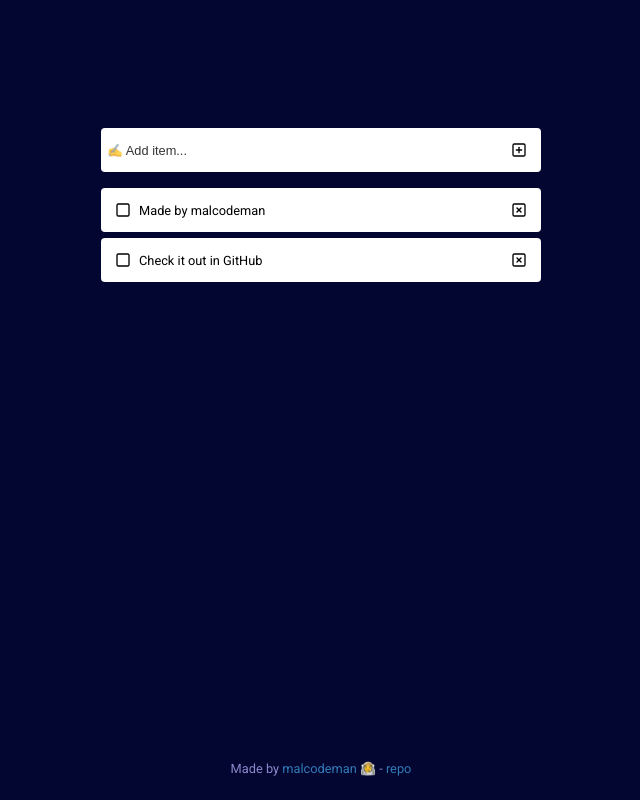
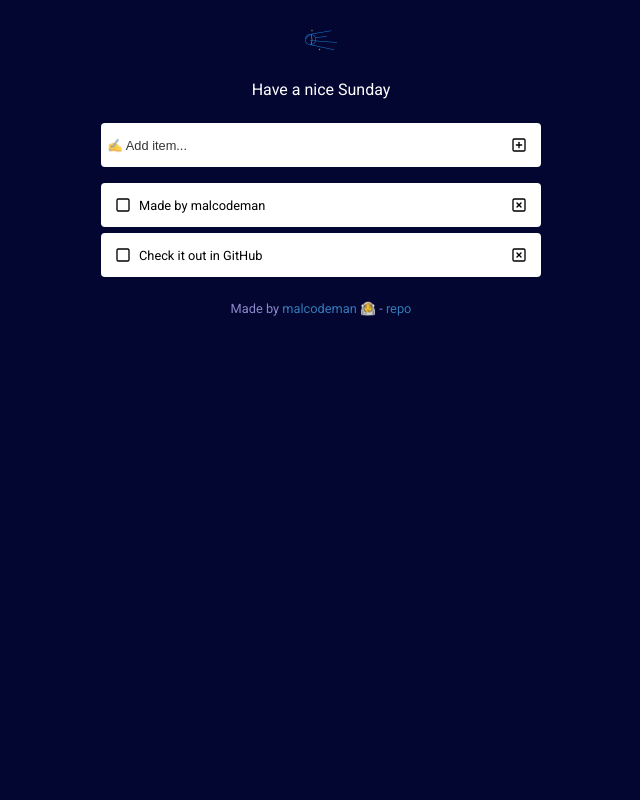
Before and after one commit to malcodeman/reminders, a React (Create React App) app: page / in a window 1280 px wide. Shown: the whole page, without its empty margins (319-959 px from the left). Built offline with nearby package versions, Linux system fonts and the light colour scheme.

Commit message:
Adds header

```diff
--- a/src/App.tsx
+++ b/src/App.tsx
@@ -5,6 +5,7 @@ import { ReactComponent as PlusSquareIcon } from "./plus-square.svg";
 import { ReactComponent as SquareIcon } from "./square.svg";
 import { ReactComponent as CheckSquareIcon } from "./check-square.svg";
 import { ReactComponent as XSquareIcon } from "./x-square.svg";
+import Header from "./components/header/Header";
 import Footer from "./components/footer/Footer";
 
 function App() {
@@ -55,6 +56,7 @@ function App() {
 
   return (
     <div className={style.app}>
+      <Header />
       <main className={style.main}>
         <form className={style.form} onSubmit={handleSubmit}>
           <input
--- a/src/app.module.css
+++ b/src/app.module.css
@@ -2,7 +2,6 @@
   display: flex;
   flex-direction: column;
   align-items: center;
-  justify-content: space-between;
   background-color: #020631;
   min-height: 100vh;
 }
@@ -12,7 +11,7 @@
   max-width: 488px;
   display: flex;
   flex-direction: column;
-  padding: 128px 24px 0 24px;
+  padding: 0 24px;
 }
 
 .form {
--- /dev/null
+++ b/src/components/header/Header.tsx
@@ -0,0 +1,18 @@
+import React from "react";
+
+import style from "./header.module.css";
+import { ReactComponent as Sputnik } from "./icons/sputnik.svg";
+
+const Header = () => {
+  function getDay(): string {
+    return new Date().toLocaleDateString("en-us", { weekday: "long" });
+  }
+  return (
+    <header className={style.header}>
+      <Sputnik className={style.logo} />
+      Have a nice {getDay()}
+    </header>
+  );
+};
+
+export default Header;
--- /dev/null
+++ b/src/components/header/header.module.css
@@ -0,0 +1,13 @@
+.header {
+  color: #fff;
+  padding: 24px;
+  display: flex;
+  flex-direction: column;
+  align-items: center;
+}
+
+.logo {
+  height: 32px;
+  width: 32px;
+  margin-bottom: 24px;
+}
```
Also changed, not shown: src/components/header/icons/sputnik.svg (added).
